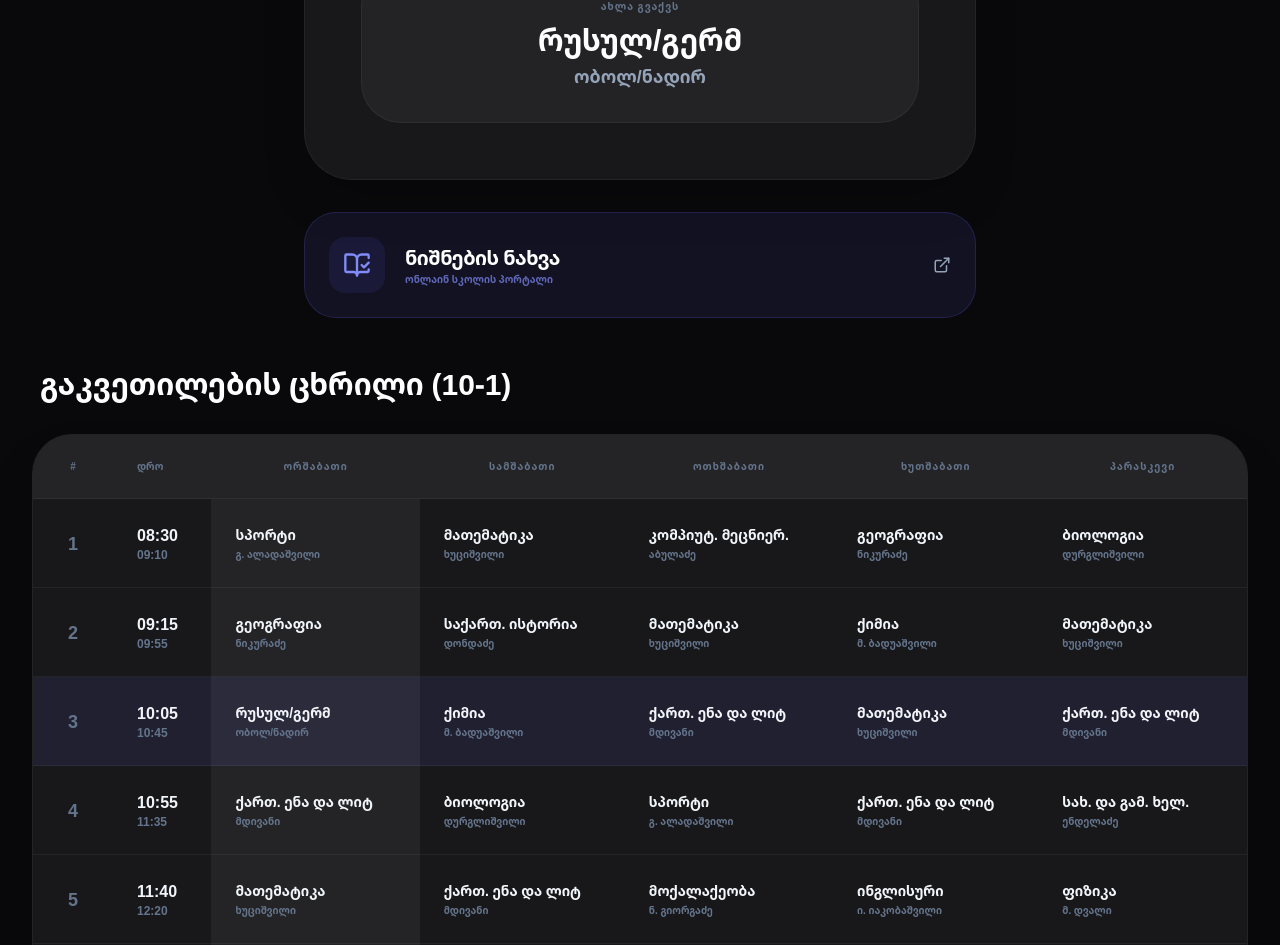
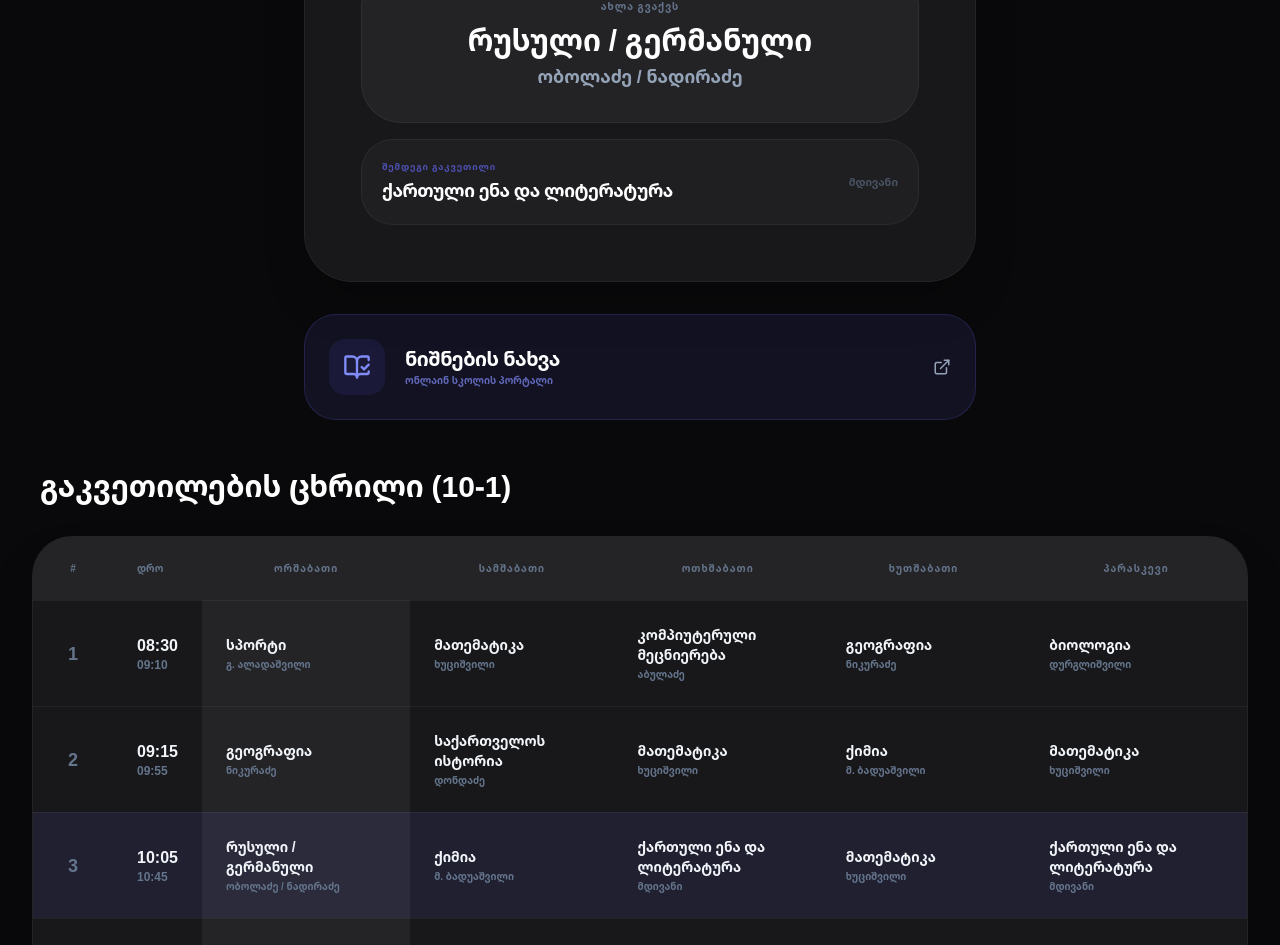
Before and after one commit to Smile-B14/Zari-ramdeni-xanshia, a React (Vite) app: page / in a window 1280 px wide. Shown: the part 593-1538 px from the top of the page. Built offline with nearby package versions, Linux system fonts and the light colour scheme.

Commit message:
refactor: Improve lesson schedule naming and structure
Updates lesson names and teacher names in the schedule for better clarity.
Refactors the `lessonToShow` logic to better structure current and next lesson data.

```diff
--- a/App.tsx
+++ b/App.tsx
@@ -124,21 +124,21 @@ const App: React.FC = () => {
   }, [tbilisiTimeData]);
 
   // Logic for what to show in the info card
-  const lessonToShow = useMemo(() => {
+  const lessonData = useMemo(() => {
     const daySchedule = LESSON_SCHEDULE[tbilisiTimeData.day];
     if (!daySchedule) return null;
 
     if (status === BellStatus.BEFORE_SCHOOL) {
-      return { label: 'პირველი გაკვეთილი', lesson: daySchedule[0] };
+      return { current: { label: 'პირველი გაკვეთილი', lesson: daySchedule[0] }, next: daySchedule[1] };
     }
 
     if (status === BellStatus.LESSON) {
-      return { label: 'ახლა გვაქვს', lesson: daySchedule[currentPeriod - 1] };
+      return { current: { label: 'ახლა გვაქვს', lesson: daySchedule[currentPeriod - 1] }, next: daySchedule[currentPeriod] };
     }
 
     if (status === BellStatus.BREAK) {
       const next = daySchedule[currentPeriod];
-      return next ? { label: 'შემდეგი გაკვეთილი', lesson: next } : null;
+      return next ? { current: { label: 'შემდეგი გაკვეთილი', lesson: next }, next: daySchedule[currentPeriod + 1] } : null;
     }
 
     return null;
@@ -227,13 +227,28 @@ const App: React.FC = () => {
           <div className={`text-8xl md:text-[10rem] font-black tabular-nums tracking-tighter leading-none mb-6 ${theme.head}`}>
             {delayIn !== null ? formatTimeRemaining(delayIn) : formatTimeRemaining(nextBellIn)}
           </div>
-          {lessonToShow && (
-            <div className={`w-full rounded-[2.5rem] p-8 flex flex-col items-center border transition-all ${theme.muted}`}>
-              <span className={`text-[10px] uppercase font-black mb-2 tracking-widest ${status === BellStatus.BREAK ? 'text-indigo-500' : 'text-slate-500'}`}>
-                {lessonToShow.label}
-              </span>
-              <h3 className={`text-3xl font-black ${theme.head}`}>{lessonToShow.lesson.subject}</h3>
-              <p className={`${theme.sub} font-black text-lg mt-1`}>{lessonToShow.lesson.teacher}</p>
+          {lessonData && (
+            <div className="w-full flex flex-col gap-4">
+              <div className={`w-full rounded-[2.5rem] p-8 flex flex-col items-center border transition-all ${theme.muted}`}>
+                <span className={`text-[10px] uppercase font-black mb-2 tracking-widest ${status === BellStatus.BREAK ? 'text-indigo-500' : 'text-slate-500'}`}>
+                  {lessonData.current.label}
+                </span>
+                <h3 className={`text-3xl font-black ${theme.head}`}>{lessonData.current.lesson.subject}</h3>
+                <p className={`${theme.sub} font-black text-lg mt-1`}>{lessonData.current.lesson.teacher}</p>
+              </div>
+
+              {/* Smaller Box for Next Lesson during LESSON status */}
+              {status === BellStatus.LESSON && lessonData.next && (
+                <div className={`w-full rounded-[2rem] p-5 flex items-center justify-between border transition-all ${isDarkMode ? 'bg-white/[0.03] border-white/[0.05]' : 'bg-slate-50/50 border-slate-100'}`}>
+                  <div className="flex flex-col items-start">
+                    <span className="text-[9px] uppercase font-black text-indigo-500/70 tracking-widest mb-0.5">შემდეგი გაკვეთილი</span>
+                    <h4 className={`text-lg font-black tracking-tight ${theme.head}`}>{lessonData.next.subject}</h4>
+                  </div>
+                  <span className="text-[11px] font-bold text-slate-500 opacity-60">
+                    {lessonData.next.teacher}
+                  </span>
+                </div>
+              )}
             </div>
           )}
         </div>
--- a/constants.ts
+++ b/constants.ts
@@ -14,24 +14,24 @@ export const LESSON_SCHEDULE: DailySchedule = {
   1: [ // ორშაბათი
     { subject: 'სპორტი', teacher: 'გ. ალადაშვილი' },
     { subject: 'გეოგრაფია', teacher: 'ნიკურაძე' },
-    { subject: 'რუსულ/გერმ', teacher: 'ობოლ/ნადირ' },
-    { subject: 'ქართ. ენა და ლიტ', teacher: 'მდივანი' },
+    { subject: 'რუსული / გერმანული', teacher: 'ობოლაძე / ნადირაძე' },
+    { subject: 'ქართული ენა და ლიტერატურა', teacher: 'მდივანი' },
     { subject: 'მათემატიკა', teacher: 'ხუციშვილი' },
     { subject: 'ისტორია', teacher: 'დონდაძე' },
-    { subject: 'კომპიუტ. მეცნიერ.', teacher: 'აბულაძე' },
+    { subject: 'კომპიუტერული მეცნიერება', teacher: 'აბულაძე' },
   ],
   2: [ // სამშაბათი
     { subject: 'მათემატიკა', teacher: 'ხუციშვილი' },
-    { subject: 'საქართ. ისტორია', teacher: 'დონდაძე' },
+    { subject: 'საქართველოს ისტორია', teacher: 'დონდაძე' },
     { subject: 'ქიმია', teacher: 'მ. ბადუაშვილი' },
     { subject: 'ბიოლოგია', teacher: 'დურგლიშვილი' },
-    { subject: 'ქართ. ენა და ლიტ', teacher: 'მდივანი' },
-    { subject: 'ინგლისური', teacher: 'ი. იაკობაშვილი' },
+    { subject: 'ქართული ენა და ლიტერატურა', teacher: 'მდივანი' },
+    { subject: 'ინგლისური ენა', teacher: 'ი. იაკობაშვილი' },
   ],
   3: [ // ოთხშაბათი
-    { subject: 'კომპიუტ. მეცნიერ.', teacher: 'აბულაძე' },
+    { subject: 'კომპიუტერული მეცნიერება', teacher: 'აბულაძე' },
     { subject: 'მათემატიკა', teacher: 'ხუციშვილი' },
-    { subject: 'ქართ. ენა და ლიტ', teacher: 'მდივანი' },
+    { subject: 'ქართული ენა და ლიტერატურა', teacher: 'მდივანი' },
     { subject: 'სპორტი', teacher: 'გ. ალადაშვილი' },
     { subject: 'მოქალაქეობა', teacher: 'ნ. გიორგაძე' },
     { subject: 'ისტორია', teacher: 'დონდაძე' },
@@ -40,18 +40,18 @@ export const LESSON_SCHEDULE: DailySchedule = {
     { subject: 'გეოგრაფია', teacher: 'ნიკურაძე' },
     { subject: 'ქიმია', teacher: 'მ. ბადუაშვილი' },
     { subject: 'მათემატიკა', teacher: 'ხუციშვილი' },
-    { subject: 'ქართ. ენა და ლიტ', teacher: 'მდივანი' },
-    { subject: 'ინგლისური', teacher: 'ი. იაკობაშვილი' },
-    { subject: 'საქართ. ისტორია', teacher: 'დონდაძე' },
+    { subject: 'ქართული ენა და ლიტერატურა', teacher: 'მდივანი' },
+    { subject: 'ინგლისური ენა', teacher: 'ი. იაკობაშვილი' },
+    { subject: 'საქართველოს ისტორია', teacher: 'დონდაძე' },
   ],
   5: [ // პარასკევი
     { subject: 'ბიოლოგია', teacher: 'დურგლიშვილი' },
     { subject: 'მათემატიკა', teacher: 'ხუციშვილი' },
-    { subject: 'ქართ. ენა და ლიტ', teacher: 'მდივანი' },
-    { subject: 'სახ. და გამ. ხელ.', teacher: 'ენდელაძე' },
+    { subject: 'ქართული ენა და ლიტერატურა', teacher: 'მდივანი' },
+    { subject: 'სახვითი და გამოყენებითი ხელოვნება', teacher: 'ენდელაძე' },
     { subject: 'ფიზიკა', teacher: 'მ. დვალი' },
-    { subject: 'პროექტ. მოქალაქ.', teacher: 'ტატაევი' },
-    { subject: 'რუსულ/გერმ', teacher: 'ობოლ/ნადირ' },
+    { subject: 'პროექტული მოქალაქეობა', teacher: 'ტატაევი' },
+    { subject: 'რუსული / გერმანული', teacher: 'ობოლაძე / ნადირაძე' },
   ],
 };
 
```
